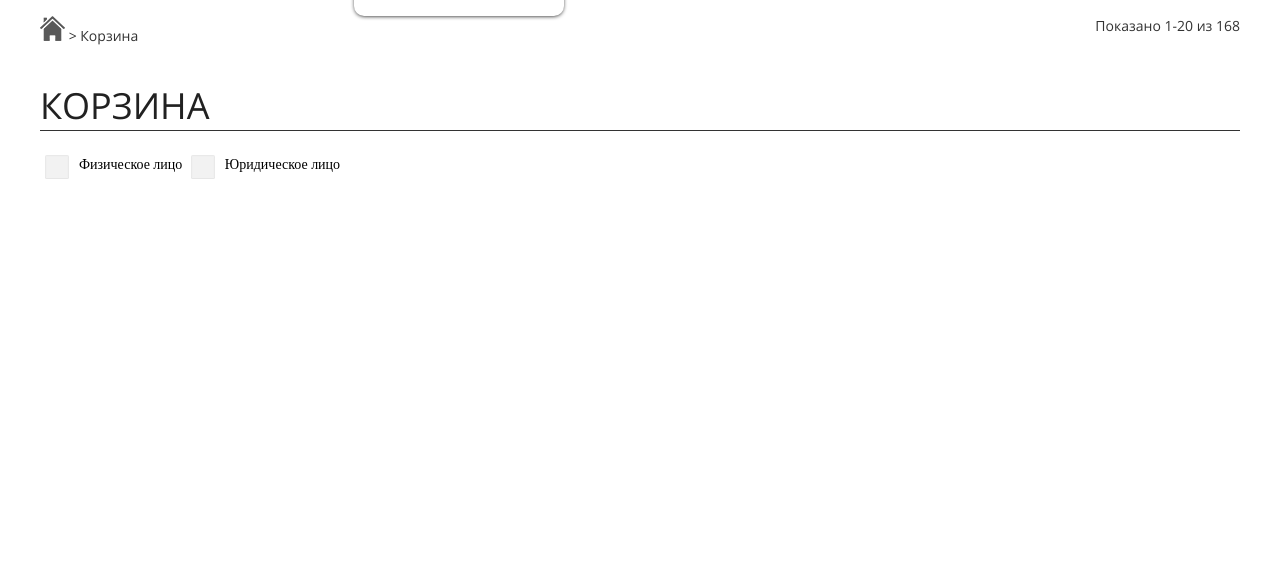
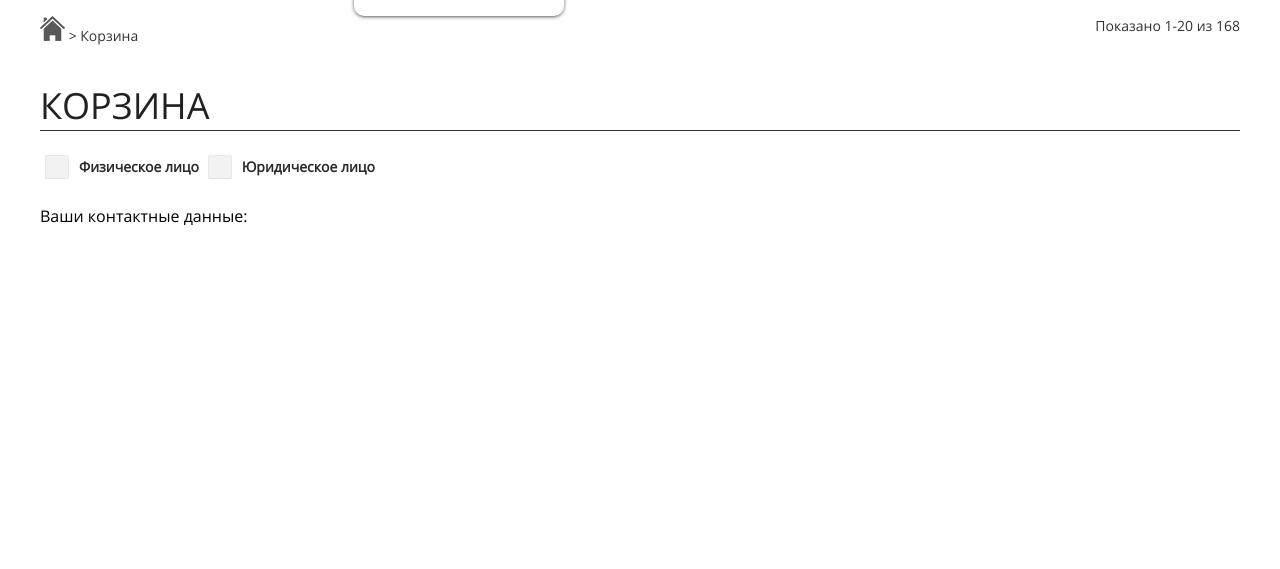
Before and after one commit to Georgitigiev/BikeBest.ru, a website: page src/basket.html in a window 1280 px wide. Shown: the part 164-733 px from the top of the page. Drawn offline with nearby package versions, Linux system fonts and the light colour scheme; files that its build step writes are made by us from their sources; files whose address does not match are found by name.

Commit message:
Basket Edit 04.07.2017

```diff
--- a/src/basket.html
+++ b/src/basket.html
@@ -113,6 +113,7 @@
          <label for="c2">
            <span></span>Юридическое лицо
          </label>
+         <p class="nameszag">Ваши контактные данные:</p>
        </form>
     </div>
     <div class="FieldBasket__field__countProduct">
--- a/src/less/main_vue.less
+++ b/src/less/main_vue.less
@@ -2617,10 +2617,13 @@ left: -8px !important;
     height: auto;
     float: left;
     form{
+      width: 100%;
       label{
         font-size: 14px;
-      }
-
+        font-family: OpenSans,sans-serif;
+        font-weight: 600;
+        color: #2b2b2b;
+      }
       input[type="checkbox"] {
        display:none;
       }
@@ -2632,9 +2635,16 @@ left: -8px !important;
         vertical-align:middle;
         background:url(../img/check_sprite2.png) left top no-repeat;
         cursor:pointer;
+        padding-top: 5px;
       }
       input[type="checkbox"]:checked + label span {
-    background:url(../img/check_sprite2.png) -70px top no-repeat;
+    background:url(../img/check_sprite2.png) -69px top no-repeat;
+      }
+      p.nameszag{
+        width: 100%;
+        font-size: 16px;
+        font-family: OpenSans,sans-serif;
+        padding: 20px 0;
       }
     }
    }
```
Also changed, not shown: dist/basket.html, dist/style/project.css.
